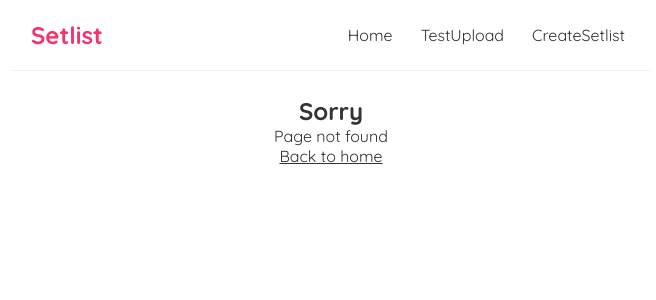
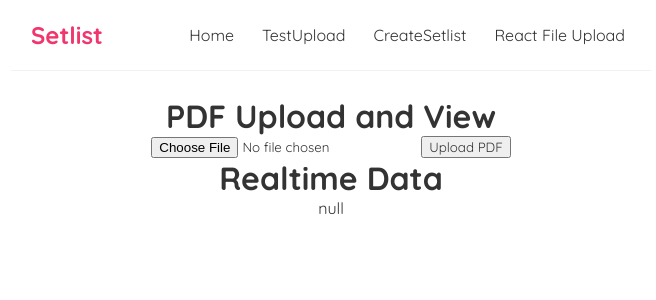
Before and after one commit to Kshitijpawar/rthm, a React (Create React App) app in the folder pdf-crud-app/: page /reactpdf in a window 1280 px wide. Before the commit this address had no page. Shown: the top 300 px of the page, without its empty margins (309-965 px from the left). Built offline with nearby package versions, Linux system fonts and the light colour scheme; no server answers; the database is empty.

Commit message:
testing out supabase and firebase rtdb

```diff
--- a/pdf-crud-app/package.json
+++ b/pdf-crud-app/package.json
@@ -3,6 +3,7 @@
   "version": "0.1.0",
   "private": true,
   "dependencies": {
+    "@supabase/supabase-js": "^2.47.10",
     "@wojtekmaj/react-hooks": "^1.21.0",
     "axios": "^1.7.9",
     "cra-template": "1.2.0",
--- a/pdf-crud-app/src/App.js
+++ b/pdf-crud-app/src/App.js
@@ -12,6 +12,7 @@ import { BrowserRouter as Router, Route, Switch } from "react-router-dom";
 import CreateSetlist from "./CreateSetlist";
 import SongDetails from "./SongDetails";
 import SetlistEdit from "./SetlistEdit";
+import ReactFile from "./ReactFile";
 
 function App() {
   // const person = {};
@@ -42,7 +43,7 @@ function App() {
             <Route path="/createsetlist">
               <CreateSetlist></CreateSetlist>
             </Route>
-
+<Route path="/reactpdf"><ReactFile></ReactFile></Route>
             <Route path="*">
               <NotFound></NotFound>
             </Route>
--- a/pdf-crud-app/src/Navbar.js
+++ b/pdf-crud-app/src/Navbar.js
@@ -8,6 +8,7 @@ const Navbar = () => {
         <Link to="/">Home</Link>
         <Link to="/testupload">TestUpload</Link>
         <Link to="/createsetlist">CreateSetlist</Link>
+        <Link to="/reactpdf">React File Upload</Link>
       </div>
     </nav>
   );
--- /dev/null
+++ b/pdf-crud-app/src/ReactFile.js
@@ -0,0 +1,91 @@
+// TestUpload.js
+import { useState } from "react";
+import { createClient } from "@supabase/supabase-js";
+import TestRtdb from "./TestRtdb";
+
+// import axios from "axios";
+// import PdfViewer from "./PdfViewer";
+
+const TestUpload = () => {
+  const [file, setFile] = useState(null);
+  const [pdfUrl, setPdfUrl] = useState("");
+  const [error, setError] = useState(false);
+  const [supaResponse, setSupaResponse] = useState(null);
+
+  // supabase init
+  const supabase = createClient(
+    process.env.REACT_APP_SUPABASE_URL,
+    process.env.REACT_APP_SUPABASE_API_KEY
+  );
+
+  // Handle file selection
+  const handleFileChange = (e) => {
+    setFile(e.target.files[0]);
+  };
+
+  // Upload file to local server
+  const handleUpload = async () => {
+    if (!file) {
+      alert("Please choose a file first !!!");
+      return;
+    }
+
+    const formData = new FormData();
+    formData.append("file", file);
+    try {
+      // upload to supabase
+      const fileName = file.name;
+      const { data, error } = await supabase.storage
+        .from("rthm-store")
+        .upload(fileName, file, {
+          cacheControl: "3600",
+          upsert: false,
+        });
+        console.log("got data : ", data);
+        setSupaResponse(data);
+      if (error) {
+        setError(error);
+        throw console.error("Error uploading file: ", error);
+      } else {
+        // alert("File succesffully uploaded to supabase");
+        console.log("File uploaded to supabase");
+      }
+    } catch (error) {
+      console.error("File upload failed:", error);
+    }
+  };
+
+  // Download pdf file from supabase
+  const handleDownload = async () => {
+    try {
+      const { data, error } = await supabase.storage
+        .from("rthm-store")
+        .download(supaResponse.path);
+      if (error) {
+        throw console.error("Error downloading file: ", error);
+      } else {
+        const url = URL.createObjectURL(data);
+        window.open(url, "_blank");
+      }
+    } catch (error) {
+      console.error("File download failed:", error);
+    }
+  };
+
+  return (
+    <div className="App">
+      <h1>PDF Upload and View</h1>
+      <input type="file" accept="application/pdf" onChange={handleFileChange} />
+      <button onClick={handleUpload}>Upload PDF</button>
+      {supaResponse && (
+        <div>
+          <p>File uploaded at {supaResponse.fullPath}</p>
+          <button onClick={handleDownload}>Download PDF</button>
+        </div>
+      )}
+      <TestRtdb></TestRtdb>
+    </div>
+  );
+};
+
+export default TestUpload;
--- /dev/null
+++ b/pdf-crud-app/src/TestRtdb.js
@@ -0,0 +1,28 @@
+import { useEffect, useState } from "react";
+import { ref, onValue } from "firebase/database";
+import { database } from "./firebase";
+
+const TestRtdb = () => {
+  const [data, setData] = useState({});
+  useEffect(() => {
+    // Reference the node you want to read
+    const dataRef = ref(database, "setlists");
+
+    // Listen for changes in the data
+    const unsubscribe = onValue(dataRef, (snapshot) => {
+      const value = snapshot.val();
+      setData(value);
+    });
+
+    // Cleanup subscription on unmount
+    return () => unsubscribe();
+  }, []);
+  return (
+    <div>
+      <h1>Realtime Data</h1>
+      <pre>{JSON.stringify(data, null, 2)}</pre>
+    </div>
+  );
+};
+
+export default TestRtdb;
```
Also changed, not shown: 2 other files (tests, documents, lock files or other folders).
